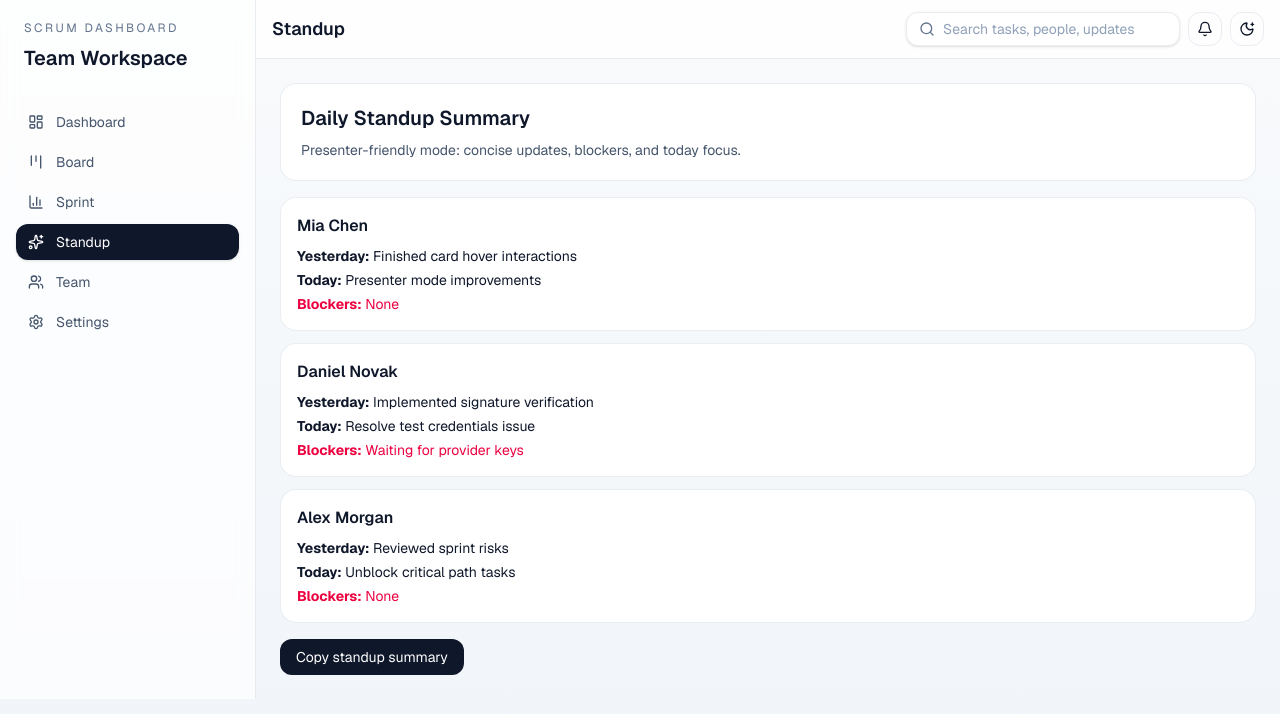
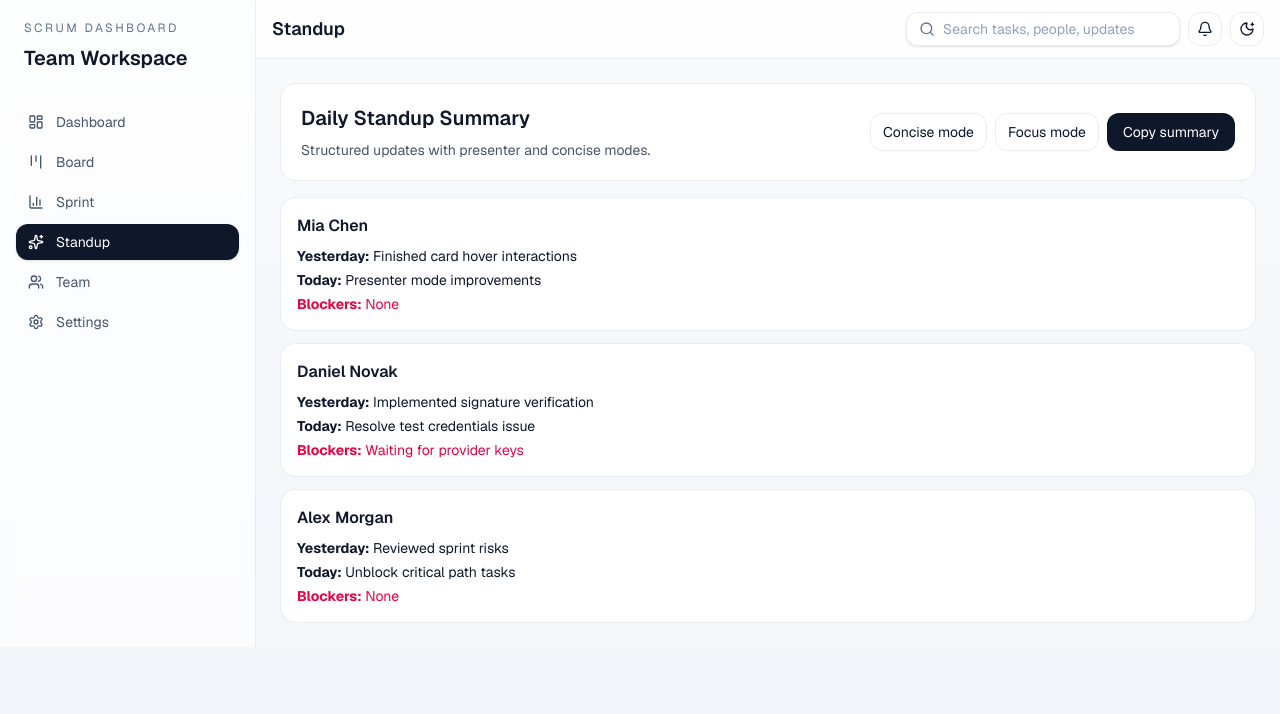
Before and after one commit to gama1726/scrum_dashboard, a Next.js app: page /standup in a window 1280 px wide. Shown: the top 714 px of the page. Built offline with nearby package versions, Linux system fonts and the light colour scheme.

Commit message:
feat: add standup focus mode with presenter flow and copyable summary

```diff
--- a/src/app/standup/page.tsx
+++ b/src/app/standup/page.tsx
@@ -1,28 +1,12 @@
 import { AppShell } from "@/components/layout/app-shell";
+import { StandupView } from "@/components/standup/standup-view";
 import { apiClient } from "@/lib/api-client";
 
 export default async function StandupPage() {
   const { standupUpdates, teamMembers } = await apiClient.getStandupData();
   return (
     <AppShell title="Standup">
-      <section className="mb-4 rounded-2xl border border-slate-200 bg-white p-5 dark:border-slate-700 dark:bg-slate-900">
-        <h1 className="text-xl font-semibold">Daily Standup Summary</h1>
-        <p className="mt-2 text-sm text-slate-600 dark:text-slate-300">Presenter-friendly mode: concise updates, blockers, and today focus.</p>
-      </section>
-      <div className="space-y-3">
-        {standupUpdates.map((update) => {
-          const member = teamMembers.find((item) => item.id === update.memberId);
-          return (
-            <article key={update.id} className="rounded-2xl border border-slate-200 bg-white p-4 dark:border-slate-700 dark:bg-slate-900">
-              <h3 className="font-semibold">{member?.fullName}</h3>
-              <p className="mt-2 text-sm"><strong>Yesterday:</strong> {update.yesterday}</p>
-              <p className="mt-1 text-sm"><strong>Today:</strong> {update.today}</p>
-              <p className="mt-1 text-sm text-rose-600"><strong>Blockers:</strong> {update.blockers}</p>
-            </article>
-          );
-        })}
-      </div>
-      <button className="mt-4 rounded-xl bg-slate-900 px-4 py-2 text-sm text-white dark:bg-slate-100 dark:text-slate-900">Copy standup summary</button>
+      <StandupView standupUpdates={standupUpdates} teamMembers={teamMembers} />
     </AppShell>
   );
 }
--- /dev/null
+++ b/src/components/standup/standup-view.tsx
@@ -0,0 +1,91 @@
+"use client";
+
+import { useMemo, useState } from "react";
+import { StandupUpdate, TeamMember } from "@/types";
+
+interface StandupViewProps {
+  standupUpdates: StandupUpdate[];
+  teamMembers: TeamMember[];
+}
+
+export function StandupView({ standupUpdates, teamMembers }: StandupViewProps) {
+  const [focusMode, setFocusMode] = useState(false);
+  const [conciseMode, setConciseMode] = useState(false);
+  const [presenterIndex, setPresenterIndex] = useState(0);
+  const [copied, setCopied] = useState(false);
+
+  const prepared = useMemo(() => {
+    return standupUpdates.map((update) => ({
+      ...update,
+      member: teamMembers.find((member) => member.id === update.memberId),
+    }));
+  }, [standupUpdates, teamMembers]);
+
+  const visibleUpdates = focusMode ? [prepared[presenterIndex]].filter(Boolean) : prepared;
+
+  const summaryText = prepared
+    .map(
+      (item) =>
+        `${item.member?.fullName ?? "Unknown"}\n- Yesterday: ${item.yesterday}\n- Today: ${item.today}\n- Blockers: ${item.blockers}`,
+    )
+    .join("\n\n");
+
+  const copySummary = async () => {
+    await navigator.clipboard.writeText(summaryText);
+    setCopied(true);
+    setTimeout(() => setCopied(false), 1400);
+  };
+
+  return (
+    <div className={focusMode ? "rounded-2xl border border-indigo-200 bg-indigo-50/40 p-4 dark:border-indigo-900 dark:bg-indigo-950/20" : ""}>
+      <section className="mb-4 rounded-2xl border border-slate-200 bg-white p-5 dark:border-slate-700 dark:bg-slate-900">
+        <div className="flex flex-wrap items-center justify-between gap-3">
+          <div>
+            <h1 className="text-xl font-semibold">Daily Standup Summary</h1>
+            <p className="mt-2 text-sm text-slate-600 dark:text-slate-300">Structured updates with presenter and concise modes.</p>
+          </div>
+          <div className="flex flex-wrap gap-2">
+            <button onClick={() => setConciseMode((state) => !state)} className="rounded-xl border border-slate-200 px-3 py-2 text-sm dark:border-slate-700">
+              {conciseMode ? "Detailed" : "Concise"} mode
+            </button>
+            <button onClick={() => setFocusMode((state) => !state)} className="rounded-xl border border-slate-200 px-3 py-2 text-sm dark:border-slate-700">
+              {focusMode ? "Exit focus" : "Focus mode"}
+            </button>
+            <button onClick={copySummary} className="rounded-xl bg-slate-900 px-4 py-2 text-sm text-white dark:bg-slate-100 dark:text-slate-900">
+              {copied ? "Copied" : "Copy summary"}
+            </button>
+          </div>
+        </div>
+      </section>
+
+      {focusMode ? (
+        <div className="mb-4 flex items-center justify-between rounded-xl border border-slate-200 bg-white p-3 text-sm dark:border-slate-700 dark:bg-slate-900">
+          <button
+            onClick={() => setPresenterIndex((prev) => (prev === 0 ? prepared.length - 1 : prev - 1))}
+            className="rounded-lg border border-slate-200 px-3 py-1.5 dark:border-slate-700"
+          >
+            Previous
+          </button>
+          <span className="text-slate-500">Presenter card {presenterIndex + 1} / {prepared.length}</span>
+          <button
+            onClick={() => setPresenterIndex((prev) => (prev + 1) % prepared.length)}
+            className="rounded-lg border border-slate-200 px-3 py-1.5 dark:border-slate-700"
+          >
+            Next
+          </button>
+        </div>
+      ) : null}
+
+      <div className="space-y-3">
+        {visibleUpdates.map((update) => (
+          <article key={update.id} className="rounded-2xl border border-slate-200 bg-white p-4 dark:border-slate-700 dark:bg-slate-900">
+            <h3 className="font-semibold">{update.member?.fullName}</h3>
+            {!conciseMode ? <p className="mt-2 text-sm"><strong>Yesterday:</strong> {update.yesterday}</p> : null}
+            <p className="mt-1 text-sm"><strong>Today:</strong> {update.today}</p>
+            <p className="mt-1 text-sm text-rose-600"><strong>Blockers:</strong> {update.blockers}</p>
+          </article>
+        ))}
+      </div>
+    </div>
+  );
+}
```
